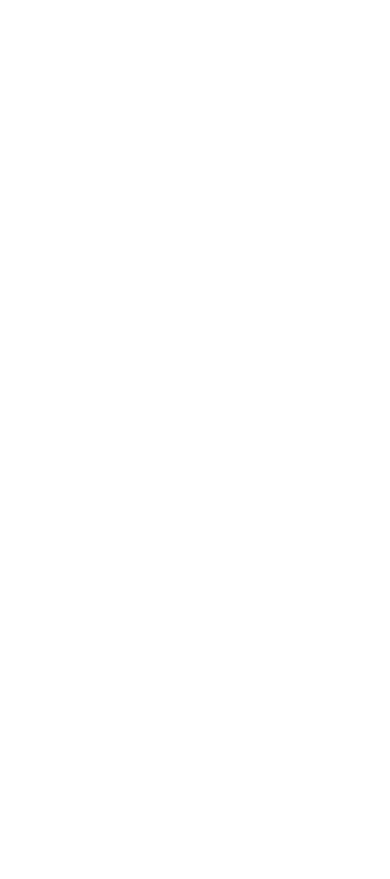
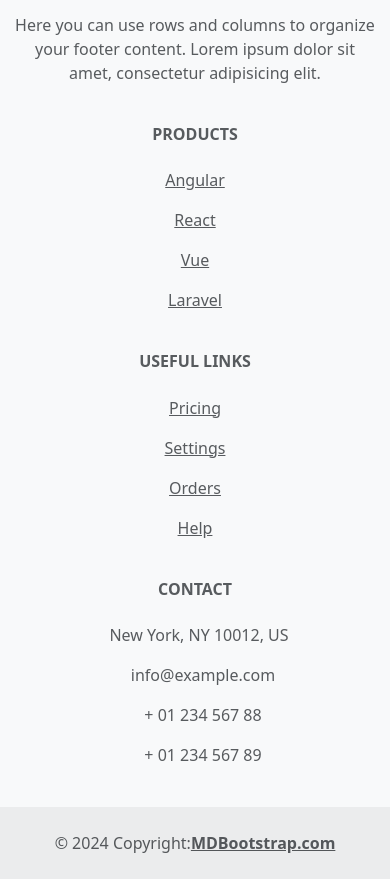
Before and after one commit to Ingwaruz/riazanov-mebel-shop, a React (Create React App) app in the folder client/: page /login in a window 390 px wide. Shown: the part 1040-1919 px from the top of the page. Before the commit the page ends 865 px from the top, so only its background shows below. Built offline with nearby package versions, Linux system fonts and the light colour scheme; no server answers.

Commit message:
add footer, improve product cards

```diff
--- a/client/package.json
+++ b/client/package.json
@@ -9,6 +9,7 @@
     "axios": "^1.7.5",
     "bootstrap": "^5.3.3",
     "jwt-decode": "^4.0.0",
+    "mdb-react-ui-kit": "^8.0.0",
     "mobx": "^6.13.1",
     "mobx-react-lite": "^4.0.7",
     "react": "^18.3.1",
--- a/client/src/App.js
+++ b/client/src/App.js
@@ -8,6 +8,8 @@
 import {check} from "./http/userAPI";
 import {Spinner} from "react-bootstrap";
 import './styles/fonts.scss'
+import './styles/commonStyles.scss'
+import Footer from "./components/Footer";
 
 
 const App = observer(() => {
@@ -30,6 +32,7 @@
     <BrowserRouter>
         <MyNavbar />
         <AppRouter />
+        <Footer />
     </BrowserRouter>
   );
 });
--- /dev/null
+++ b/client/src/components/Footer.jsx
@@ -0,0 +1,125 @@
+import React from 'react';
+import { MDBFooter, MDBContainer, MDBRow, MDBCol, MDBIcon } from 'mdb-react-ui-kit';
+
+export default function Footer() {
+    return (
+        <MDBFooter bgColor='light' className='text-center text-lg-start text-muted mt-4'>
+            <section className='d-flex justify-content-center justify-content-lg-between p-4 border-bottom'>
+                <div className='me-5 d-none d-lg-block'>
+                    <span>Get connected with us on social networks:</span>
+                </div>
+
+                <div>
+                    <a href='' className='me-4 text-reset'>
+                        <MDBIcon fab icon="facebook-f" />
+                    </a>
+                    <a href='' className='me-4 text-reset'>
+                        <MDBIcon fab icon="twitter" />
+                    </a>
+                    <a href='' className='me-4 text-reset'>
+                        <MDBIcon fab icon="google" />
+                    </a>
+                    <a href='' className='me-4 text-reset'>
+                        <MDBIcon fab icon="instagram" />
+                    </a>
+                    <a href='' className='me-4 text-reset'>
+                        <MDBIcon fab icon="linkedin" />
+                    </a>
+                    <a href='' className='me-4 text-reset'>
+                        <MDBIcon fab icon="github" />
+                    </a>
+                </div>
+            </section>
+
+            <section className=''>
+                <MDBContainer className='text-center text-md-start mt-5'>
+                    <MDBRow className='mt-3'>
+                        <MDBCol md="3" lg="4" xl="3" className='mx-auto mb-4'>
+                            <h6 className='text-uppercase fw-bold mb-4'>
+                                <MDBIcon icon="gem" className="me-3" />
+                                Company name
+                            </h6>
+                            <p>
+                                Here you can use rows and columns to organize your footer content. Lorem ipsum dolor sit amet,
+                                consectetur adipisicing elit.
+                            </p>
+                        </MDBCol>
+
+                        <MDBCol md="2" lg="2" xl="2" className='mx-auto mb-4'>
+                            <h6 className='text-uppercase fw-bold mb-4'>Products</h6>
+                            <p>
+                                <a href='#!' className='text-reset'>
+                                    Angular
+                                </a>
+                            </p>
+                            <p>
+                                <a href='#!' className='text-reset'>
+                                    React
+                                </a>
+                            </p>
+                            <p>
+                                <a href='#!' className='text-reset'>
+                                    Vue
+                                </a>
+                            </p>
+                            <p>
+                                <a href='#!' className='text-reset'>
+                                    Laravel
+                                </a>
+                            </p>
+                        </MDBCol>
+
+                        <MDBCol md="3" lg="2" xl="2" className='mx-auto mb-4'>
+                            <h6 className='text-uppercase fw-bold mb-4'>Useful links</h6>
+                            <p>
+                                <a href='#!' className='text-reset'>
+                                    Pricing
+                                </a>
+                            </p>
+                            <p>
+                                <a href='#!' className='text-reset'>
+                                    Settings
+                                </a>
+                            </p>
+                            <p>
+                                <a href='#!' className='text-reset'>
+                                    Orders
+                                </a>
+                            </p>
+                            <p>
+                                <a href='#!' className='text-reset'>
+                                    Help
+                                </a>
+                            </p>
+                        </MDBCol>
+
+                        <MDBCol md="4" lg="3" xl="3" className='mx-auto mb-md-0 mb-4'>
+                            <h6 className='text-uppercase fw-bold mb-4'>Contact</h6>
+                            <p>
+                                <MDBIcon icon="home" className="me-2" />
+                                New York, NY 10012, US
+                            </p>
+                            <p>
+                                <MDBIcon icon="envelope" className="me-3" />
+                                info@example.com
+                            </p>
+                            <p>
+                                <MDBIcon icon="phone" className="me-3" /> + 01 234 567 88
+                            </p>
+                            <p>
+                                <MDBIcon icon="print" className="me-3" /> + 01 234 567 89
+                            </p>
+                        </MDBCol>
+                    </MDBRow>
+                </MDBContainer>
+            </section>
+
+            <div className='text-center p-4' style={{ backgroundColor: 'rgba(0, 0, 0, 0.05)' }}>
+                © 2024 Copyright:
+                <a className='text-reset fw-bold' href='https://mdbootstrap.com/'>
+                    MDBootstrap.com
+                </a>
+            </div>
+        </MDBFooter>
+    );
+}
--- a/client/src/components/Navbar.js
+++ b/client/src/components/Navbar.js
@@ -21,7 +21,9 @@
         <div>
             <BootstrapNavbar bg="dark" data-bs-theme="dark" style={{height: 75}} className={'s-text'}>
                 <Container>
-                    <NavLink style={{ color: 'white' }} className={'l-text"'} to={SHOP_ROUTE}>Тут будет логотип</NavLink>
+                    <NavLink style={{ color: 'white' }} className={'s-text ps-3'} to={SHOP_ROUTE}>
+                        Тут будет логотип
+                    </NavLink>
                     <Row className={'d-flex'} style={{ color: 'white', width: 500}}>
                         <Col className={'s-text'}>
                             <NavLink
--- a/client/src/components/ProductItem.js
+++ b/client/src/components/ProductItem.js
@@ -7,8 +7,8 @@
     const navigate = useNavigate();
 
     return (
-        <Col md={5} className="mt-5 d-flex justify-content-center " onClick={() => navigate(PRODUCT_ROUTE + '/' + product.id)}>
-            <Card style={{ width: 368, cursor: 'pointer' }} border={'dark'} bg={'light'}>
+        <Col md={5} className="mt-5 d-flex justify-content-lg-start " onClick={() => navigate(PRODUCT_ROUTE + '/' + product.id)}>
+            <Card style={{ width: 388, cursor: 'pointer' }} bg={'light'} className={'product-card'}>
                 <Image className={'m-lg-2'} width={350} height={350} src={process.env.REACT_APP_API_URL + product.img} />
                 <Col className={'d-flex mx-2 m-text'}>{product.name}</Col>
                 <Col className={'d-flex justify-content-center align-items-center xs-text m-lg-2'}>
--- a/client/src/components/ProductList.js
+++ b/client/src/components/ProductList.js
@@ -7,7 +7,7 @@
 const ProductList = observer(() => {
     const { product } = useContext(Context)
     return (
-        <Row className="d-flex ">
+        <Row className="d-flex">
             {product.products.map(product =>
                 <ProductItem key={product.id} product = {product}/>
             )}
--- /dev/null
+++ b/client/src/styles/commonStyles.scss
@@ -0,0 +1,9 @@
+.product-card {
+  transition: transform 0.5s cubic-bezier(0.25, 0.8, 0.25, 1), box-shadow 0.5s cubic-bezier(0.25, 0.8, 0.25, 1);
+  box-shadow: 0 4px 8px rgba(0, 0, 0, 0.1);
+
+  &:hover {
+    transform: scale(1.01);
+    box-shadow: 0 10px 20px rgba(0, 0, 0, 0.3);
+  }
+}
```
Also changed, not shown: 1 other file (tests, documents, lock files or other folders).
